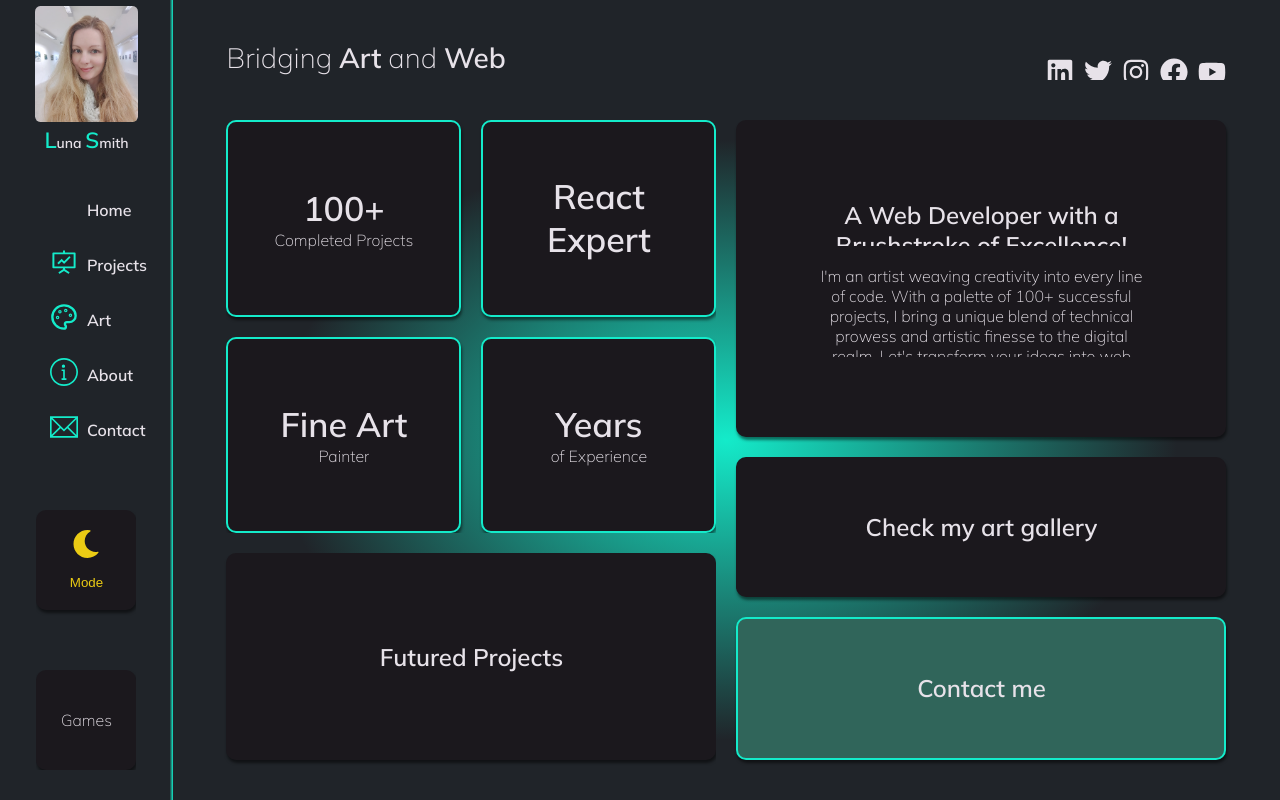
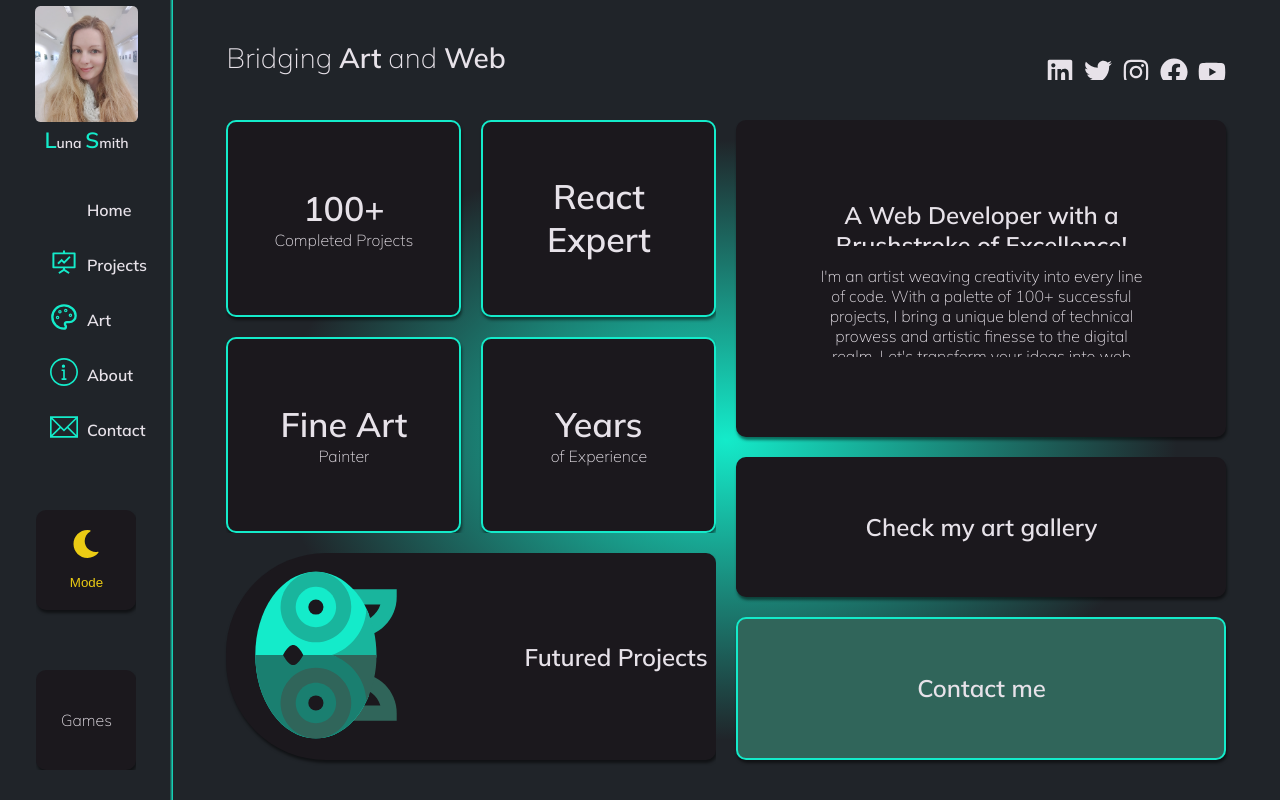
Before and after one commit to Lu-Smith/new_react_portfolio_sass, a React (Create React App) app: page / in a window 1280 px wide. Built offline with nearby package versions, Linux system fonts and the light colour scheme; some icons are missing.

Commit message:
Added svg to Hero

```diff
--- a/src/components/Hero.tsx
+++ b/src/components/Hero.tsx
@@ -29,7 +29,43 @@ const Hero = ({ mode }: ModeProps) => {
           <FuturedComponents mode={mode} />
         </div>
         <div className="recentProjects">
-          <Link to="/projects"><h2>Futured Projects</h2></Link>
+          <Link to="/projects">
+            <div>
+              <svg height="200px"
+              width="200px" version="1.1"
+              id="Layer_1" xmlns="http://www.w3.org/2000/svg"
+              xmlnsXlink="http://www.w3.org/1999/xlink"
+              viewBox="-51.2 -51.2 614.40 614.40"
+              xmlSpace="preserve"
+              fill="#000000"
+              stroke="#000000"
+              stroke-width="0.00512"
+              transform="rotate(90)">
+                <g id="SVGRepo_bgCarrier" stroke-width="0"/>
+                <g id="SVGRepo_tracerCarrier" stroke-linecap="round" stroke-linejoin="round" stroke="#CCCCCC" stroke-width="3.072"/>
+                <g id="SVGRepo_iconCarrier">
+                <path style={{ fill: '#FFFFFF' }} d="M100.848,88.899v148.021c31.443-9.908,54.303-39.339,54.303-74.01S132.291,98.807,100.848,88.899z"/>
+                <path style={{ fill: 'rgb(25, 181, 157)' }} d="M77.576,38.788H54.303V287.03h23.273c68.44,0,124.121-55.681,124.121-124.121 S146.016,38.788,77.576,38.788z"/>
+                <path style={{ fill: 'rgb(27, 24, 29)' }} d="M100.848,236.919V88.899c31.443,9.908,54.303,39.339,54.303,74.01S132.291,227.011,100.848,236.919z"/>
+                <path style={{ fill: '#FFFFFF' }} d="M356.848,162.909c0,34.672,22.86,64.102,54.303,74.01V88.899 C379.708,98.807,356.848,128.237,356.848,162.909z"/>
+                <path style={{ fill: 'rgb(48, 101, 90)' }} d="M434.424,38.788c-68.44,0-124.121,55.681-124.121,124.121S365.984,287.03,434.424,287.03h23.273 V38.788H434.424z"/>
+                <path style={{ fill: 'rgb(27, 24, 29)' }} d="M411.151,236.919c-31.443-9.908-54.303-39.339-54.303-74.01s22.86-64.102,54.303-74.01V236.919z"/>
+                <path style={{ fill: 'rgb(20, 235, 202)' }} d="M433.909,152.77c-16.161-11.312-34.081-20.902-53.299-28.649H131.39 c-19.219,7.747-37.139,17.337-53.299,28.649C27.733,188.022,0,235.702,0,287.03s27.733,99.008,78.091,134.26 c47.832,33.482,111.016,51.921,177.909,51.921s130.077-18.44,177.909-51.921C484.267,386.039,512,338.359,512,287.03 S484.267,188.022,433.909,152.77z"/>
+                <path style={{ fill: 'rgb(26, 127, 112)' }} d="M433.909,152.77c-16.161-11.312-34.081-20.902-53.299-28.649H256v349.091 c66.894,0,130.077-18.44,177.909-51.921C484.267,386.039,512,338.359,512,287.03S484.267,188.022,433.909,152.77z"/>
+                <path style={{ fill: 'rgb(27, 24, 29)' }} d="M287.03,356.848c0-4.231-1.699-8.063-4.444-10.861C274.01,334.832,256,325.818,256,325.818 s-18.01,9.014-26.587,20.17c-2.746,2.797-4.444,6.63-4.444,10.861s1.699,8.063,4.444,10.861c8.575,11.155,26.587,20.17,26.587,20.17 s18.01-9.014,26.587-20.17C285.331,364.912,287.03,361.079,287.03,356.848z"/>
+                <path style={{ fill: 'rgb(25, 181, 157)' }} d="M108.606,395.636C48.719,395.636,0,346.917,0,287.03s48.719-108.606,108.606-108.606 s108.606,48.719,108.606,108.606S168.493,395.636,108.606,395.636z"/>
+                <path style={{ fill: 'rgb(20, 235, 202)' }} d="M108.606,224.97c-34.22,0-62.061,27.84-62.061,62.061s27.84,62.061,62.061,62.061 s62.061-27.84,62.061-62.061S142.826,224.97,108.606,224.97z"/>
+                <path style={{ fill: 'rgb(48, 101, 90)' }} d="M403.394,395.636c-59.887,0-108.606-48.719-108.606-108.606s48.719-108.606,108.606-108.606 S512,227.143,512,287.03S463.281,395.636,403.394,395.636z"/>
+                <path style={{ fill: 'rgb(26, 127, 112)' }} d="M403.394,224.97c-34.22,0-62.061,27.84-62.061,62.061s27.84,62.061,62.061,62.061 s62.061-27.84,62.061-62.061S437.614,224.97,403.394,224.97z"/>
+                <g>
+                  <circle style={{ fill: 'rgb(27, 24, 29)' }} cx="108.606" cy="287.03" r="23.273"/>
+                  <circle style={{ fill: 'rgb(27, 24, 29)' }} cx="403.394" cy="287.03" r="23.273"/>
+                </g>
+                <path style={{ fill: 'rgb(25, 181, 157)' }} d="M256,100.848c-51.38,0-100.537,10.918-142.262,31.134c66.399,2.171,122.374,46.251,142.262,106.592 C275.887,178.233,307.38,100.848,256,100.848z"/>
+                <path style={{ fill: 'rgb(48, 101, 90)' }} d="M256,238.576V100.848c51.38,0,100.537,10.918,142.262,31.134 C331.863,134.155,275.887,178.233,256,238.576z"/> </g>
+              </svg>
+            </div>
+            <h2>Futured Projects</h2></Link>
         </div>
       </div>
       <div className="messageContainer">
--- a/src/styles/_variables.scss
+++ b/src/styles/_variables.scss
@@ -7,7 +7,9 @@ $mode-color: rgb(235, 203, 20);
 //backgrounds
 $primary-background: rgb(27, 24, 29);
 $standard-background: rgb(32, 36, 41);
+$owl-green:rgb(26, 127, 112);
 $light-box-background: rgb(48, 101, 90);
+$owl-focus-green:rgb(25, 181, 157);
 $light-background: linear-gradient(to right, $primary-color 96%, rgb(61, 223, 155) 100%);
 $secondary-background: linear-gradient(to right, $standard-background 98%, $focus-color 100%);
 $hero-background: radial-gradient($focus-color 0%, $standard-background 59%);
--- a/src/styles/hero.scss
+++ b/src/styles/hero.scss
@@ -120,18 +120,52 @@
 
         .recentProjects {
             flex: 1;
-            border-radius: 10px;
+            border-top-right-radius: 10px;
+            border-bottom-right-radius: 10px;
+            border-top-left-radius: 100px;
+            border-bottom-left-radius: 100px;
             text-align: center;
             box-shadow: $primary-shadow;
             transition: 200ms all ease-in-out;
             width: 100%;
             height: 100%;
-            @include flex-direction(center, column);
+            position: relative;
+
+            a {
+                width: 100%;
+                height: 100%;
+                @include flex-direction(flex-start, row);
+                gap: 20%;
+            }
 
             @include mobile {
                 border-radius: 5px;
                 font-size: $primary-font-size;
                 padding: $mobile-padding;
+
+                a {
+                    @include flex-direction(center, column);
+                    gap: 0;
+
+                    div {
+                        flex: 3;
+                        position: relative;
+                        @include flex(center, center);
+
+                        svg {
+                            transform: scale(0.5);
+                        }
+                    }
+
+                    h2 {
+                        flex: 2;
+                        @include flex(center, center);
+                    }
+
+
+
+
+                }
             }
 
             &:hover {
```
Also changed, not shown: src/assets/media/owl-svgrepo-com.svg (added).
